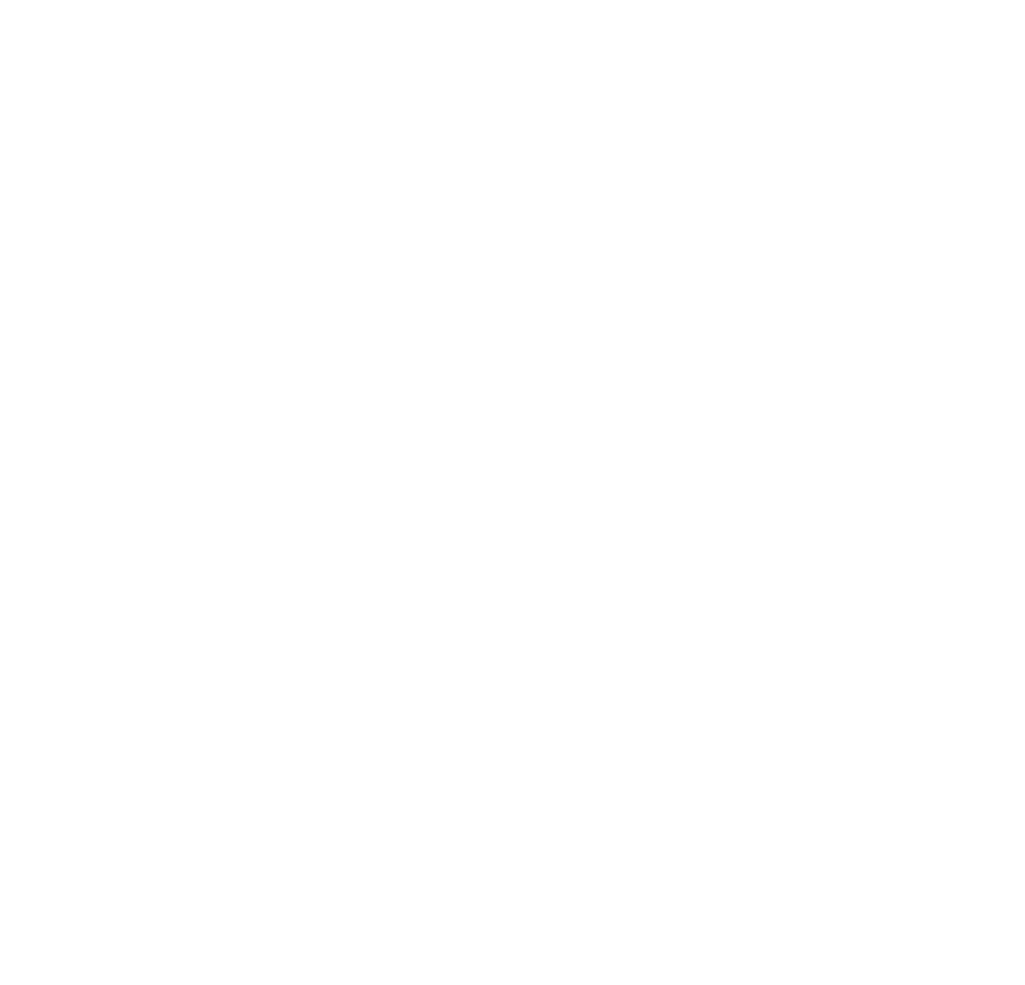
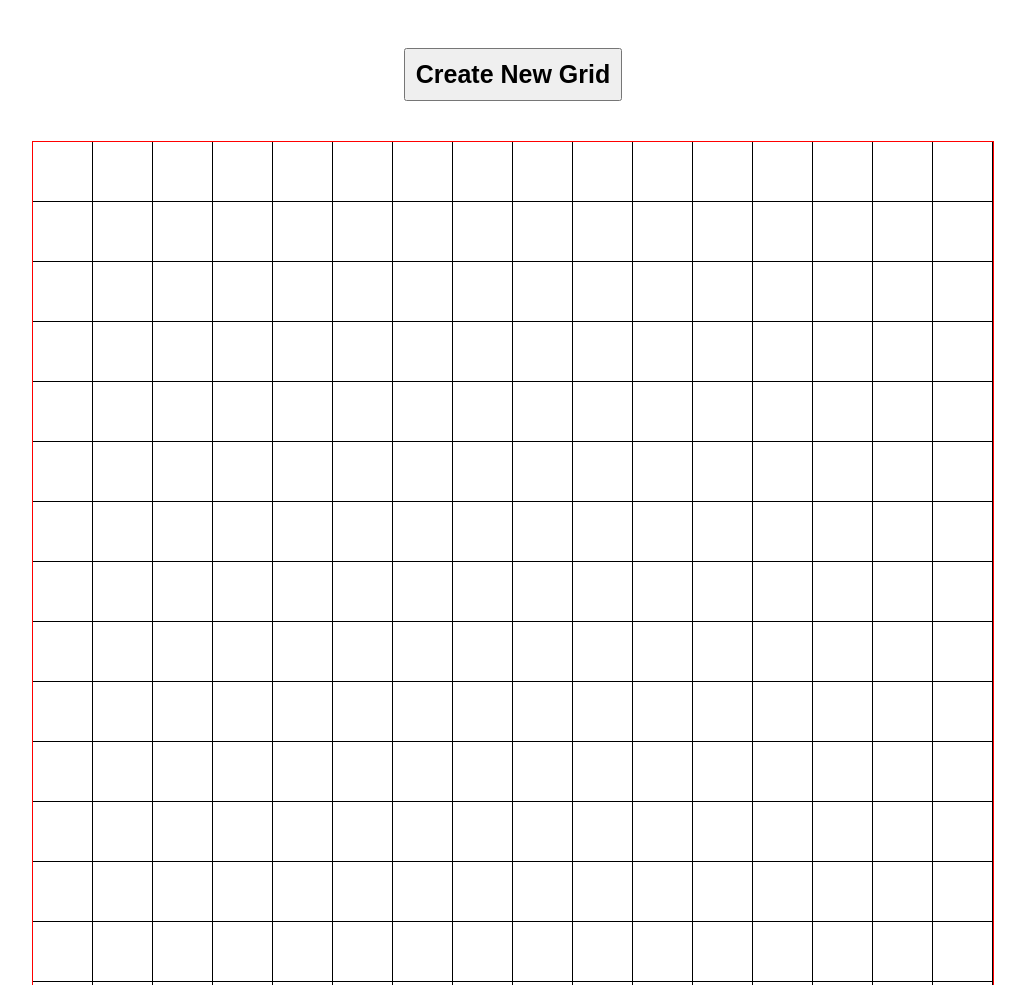
Before and after one commit to opabhijeet/sketch, a plain HTML site: page index.html in a window 1280 px wide. Shown: the top 985 px of the page, without its empty margins (127-1152 px from the left). Before the commit the page ends 800 px from the top, so only its background shows below. Drawn offline with Linux system fonts and the light colour scheme.

Commit message:
create 16x16 grid

```diff
--- a/index.html
+++ b/index.html
@@ -8,6 +8,7 @@
         <link rel="stylesheet" href="./styles.css">
     </head>
     <body>
+        <button id="create">Create New Grid</button>
         <div id="container">
 
         </div>
--- a/scripts.js
+++ b/scripts.js
@@ -0,0 +1,18 @@
+let side = 16;
+
+function createGrid(){
+
+    const container = document.querySelector("#container");
+    for(let i=1;i<=side;i++){
+        const row = document.createElement("div");
+        row.classList.add("row");
+        for(let i=1;i<=side;i++){
+            const box = document.createElement("div");
+            box.setAttribute("id","box");
+            row.appendChild(box);
+        }
+        container.appendChild(row);
+    }
+}
+
+createGrid();
--- a/styles.css
+++ b/styles.css
@@ -0,0 +1,33 @@
+body {
+    display: flex;
+    flex-direction: column;
+    align-items: center;
+    padding: 40px;
+}
+#container{
+    height: 960px;
+    width: 960px;
+    border: 1px solid red;
+    display: flex;
+    padding: 0px;
+    flex-direction: column;
+}
+#create{
+    margin:40px;
+    margin-top: 0px;
+    font-size: 25px;
+    padding: 10px;
+    font-weight: bold;
+}
+#box{
+    border: 0px;
+    border-bottom: 1px solid black;
+    border-right: 1px solid black;
+    flex:auto;
+}
+.row{
+    display: flex;
+    align-self: stretch;
+    flex: auto;
+    margin: 0px;
+}
```
